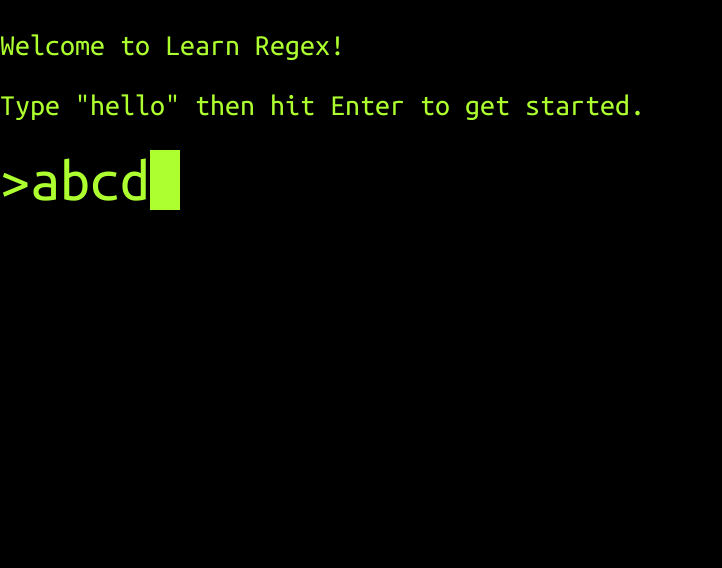
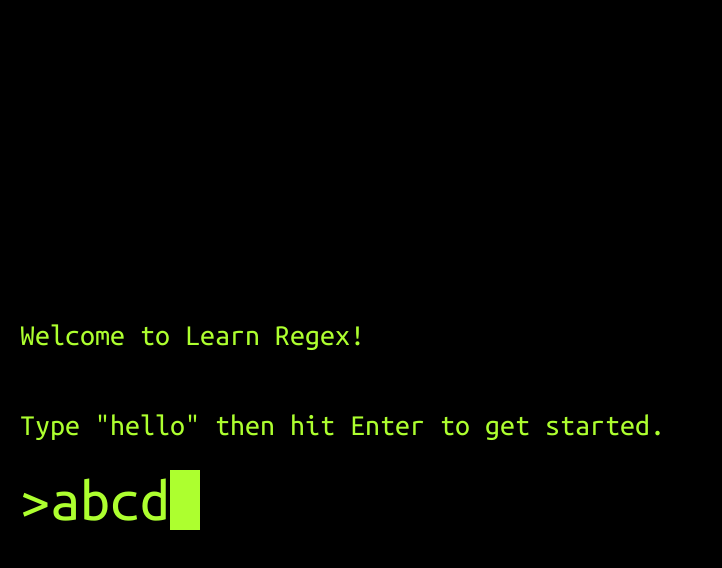
Before and after one commit to sim8/learn-regex, a React (Create React App) app: page / in a window 1280 px wide. Shown: the top 568 px of the page, without its empty margins (0-722 px from the left). Built offline with nearby package versions, Linux system fonts and the light colour scheme.

Commit message:
Basic styling

```diff
--- a/src/components/Stage.js
+++ b/src/components/Stage.js
@@ -1,5 +1,6 @@
 import React from "react";
 import { connect } from "react-redux";
+import styled from "styled-components";
 import Test from "./Test";
 import Button from "./styled/Button";
 import {
@@ -11,6 +12,19 @@ import {
   moveToNextStage,
   moveToPreviousStage
 } from "../actions/progressActions";
+
+const StageWrapper = styled.div`
+  display: flex;
+  flex-direction: column;
+  justify-content: flex-end;
+  height: 100vh;
+  margin-left: 20px;
+`;
+
+const NavButtons = styled.div`
+  height: 70px;
+  padding: 100px 0;
+`;
 
 const mapStateToProps = state => ({
   stageConfig: getStageConfig(state),
@@ -27,18 +41,20 @@ function Stage({
 }) {
   const { type, text, ...config } = stageConfig;
   return (
-    <div className="stage">
+    <StageWrapper>
       {text.map((t, index) => (
         <p key={index}>{t}</p>
       ))}
       {type === "TEST" ? <Test {...config} /> : null}
+      <NavButtons>
         {canMoveToPreviousStage && <Button onClick={onClickBack}>BACK</Button>}
         {canMoveToNextStage && (
           <Button type="primary" onClick={onClickNext}>
             CONTINUE
           </Button>
         )}
-    </div>
+      </NavButtons>
+    </StageWrapper>
   );
 }
 export default connect(
```
Lines whose indentation alone changed are shown as unchanged.
